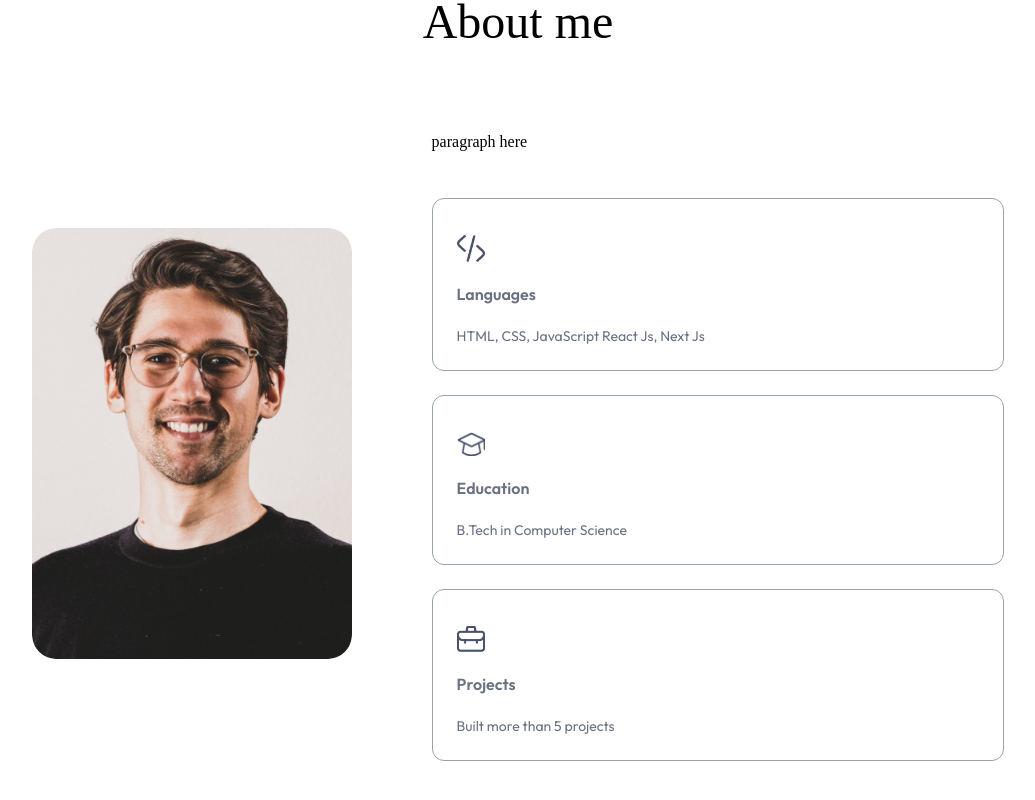
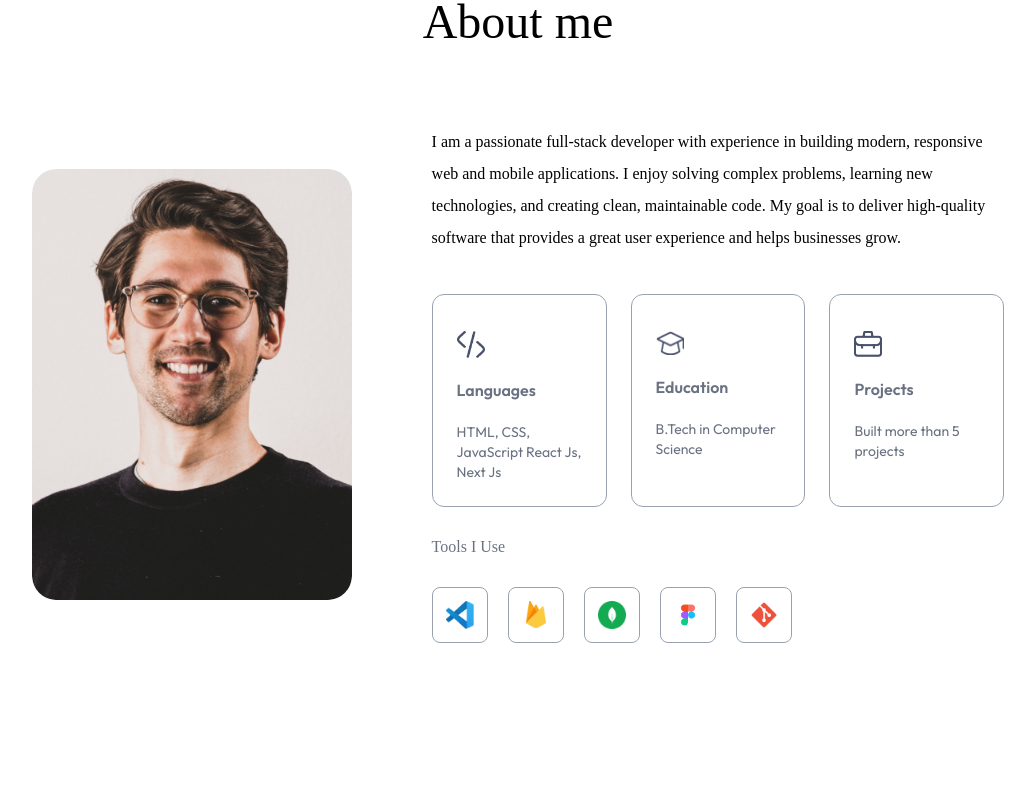
Before and after one commit to smThilshan/my-portfolio-v2, a Next.js app: page / in a window 1280 px wide. Shown: the part 878-1678 px from the top of the page, without its empty margins (122-1157 px from the left). After the commit the page ends 1641 px from the top, so only its background shows below. Built offline with nearby package versions, Linux system fonts and the light colour scheme; a web font is replaced by a local one.

Commit message:
added my info on about

```diff
--- a/app/components/About.jsx
+++ b/app/components/About.jsx
@@ -1,31 +1,52 @@
-import React from 'react'
-import Image from 'next/image'
-import { assets, infoList } from '@/assets/assets'
+import React from "react";
+import Image from "next/image";
+import { assets, infoList, toolsData } from "@/assets/assets";
 
 const About = () => {
   return (
-    <div id='about' className='w-full px-[12%] py-10 scroll-mt-20'>
-        <h4 className='text-center mb-2 text-lg font-ovo'>Introduction</h4>
-        <h2 className='text-center text-5xl font-ovo'>About me</h2>
-        <div className='flex w-full flex-col lg:flex-row items-center gap-20 my-20'>
-          <di className='w-64 sm:w-80 rounded-3xl max-w-none'>
-            <Image src={assets.user_image} alt='user' className='w-full rounded-3xl'/>
-          </di>
-          <div className='flex-1'>
-              <p className='mb-10 max-w-2xl font-ovo'>paragraph here</p>
-              <ul className='grid grid-cols-1 sm:gird-cols-3 gap-6 max-w-2xl'>
-                {infoList.map(({icon, iconDark, title, description},index)=>(
-                  <li key={index} className='border-[0.5px] border-gray-400 rounded-xl p-6 cursor-pointer bg-primary-hover hover:-translate-y-1 duration-500'>
-                    <Image src={icon} alt={title}  className='w-7 mt-3'/>
-                    <h3 className='my-4 font-semibold text-gray-500'>{title}</h3>
-                    <p className='text-gray-500 text-sm'>{description}</p>
-                  </li>
-                ))}
-              </ul>
-          </div>
+    <div id="about" className="w-full px-[12%] py-10 scroll-mt-20">
+      <h4 className="text-center mb-2 text-lg font-ovo">Introduction</h4>
+      <h2 className="text-center text-5xl font-ovo">About me</h2>
+      <div className="flex w-full flex-col lg:flex-row items-center gap-20 my-20">
+        <div className="w-64 sm:w-80 rounded-3xl max-w-none">
+          <Image
+            src={assets.user_image}
+            alt="user"
+            className="w-full rounded-3xl"
+          />
         </div>
+        <div className="flex-1">
+          <p className="mb-10 max-w-2xl font-ovo">
+            I am a passionate full-stack developer with experience in building
+            modern, responsive web and mobile applications. I enjoy solving
+            complex problems, learning new technologies, and creating clean,
+            maintainable code. My goal is to deliver high-quality software that
+            provides a great user experience and helps businesses grow.
+          </p>
+          <ul className="grid grid-cols-1 sm:grid-cols-3 gap-6 max-w-2xl">
+            {infoList.map(({ icon, iconDark, title, description }, index) => (
+              <li
+                key={index}
+                className="border-[0.5px] border-gray-400 rounded-xl p-6 cursor-pointer bg-primary-hover hover:-translate-y-1 duration-500"
+              >
+                <Image src={icon} alt={title} className="w-7 mt-3" />
+                <h3 className="my-4 font-semibold text-gray-500">{title}</h3>
+                <p className="text-gray-500 text-sm">{description}</p>
+              </li>
+            ))}
+          </ul>
+          <h4 className="my-6 text-gray-500 font-ovo">Tools I Use</h4>
+          <ul className="flex items-center gap-3 sm:gap-5">
+            {toolsData.map((tool, index)=>(
+              <li key={index} className="flex items-center justify-center w-12 sm:w-14 aspect-square border border-gray-400 rounded-lg cursor-pointer hover:-translate-y-1 duration-500">
+                <Image src={tool} alt="tool" className="w-5 sm:w-7" />
+              </li>
+            ))}
+          </ul>
+        </div>
+      </div>
     </div>
-  )
-}
+  );
+};
 
-export default About
+export default About;
```
